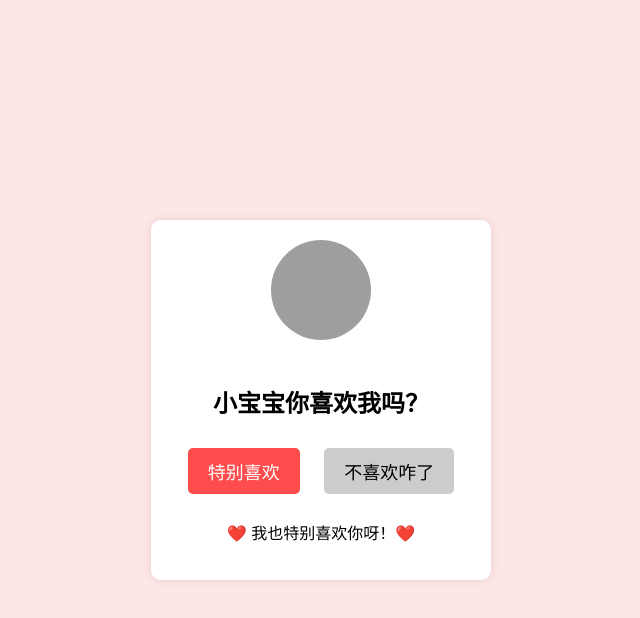
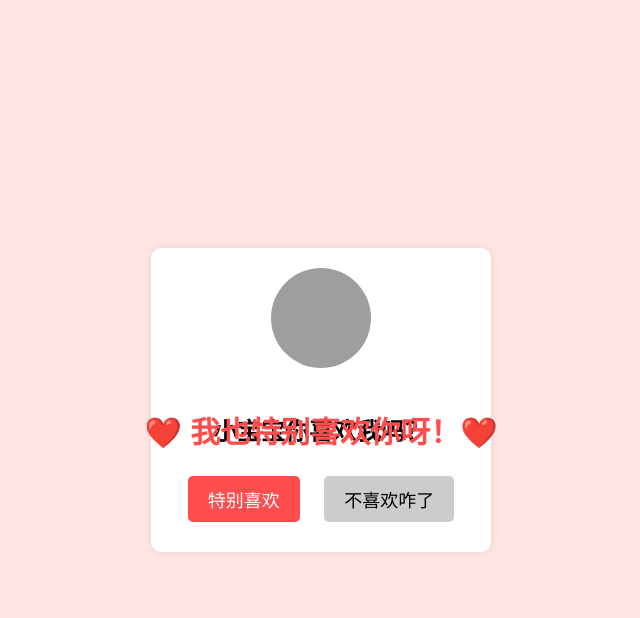
Before and after one commit to Leo0410wjy/love-question, a plain HTML site: page index.html in a window 1280 px wide. Both pictures are taken after a click on the button "特别喜欢". Shown: the whole page, without its empty margins (319-959 px from the left). Drawn offline with Linux system fonts and the light colour scheme; grey boxes are pictures that could not be loaded.

Commit message:
Update index.html

```diff
--- a/index.html
+++ b/index.html
@@ -47,6 +47,16 @@
         h2 {
             font-size: 24px;
         }
+        #message {
+            position: fixed;
+            top: 50%;
+            left: 50%;
+            transform: translate(-50%, -50%);
+            font-size: 30px;
+            color: #ff4d4d;
+            font-weight: bold;
+            display: none;
+        }
     </style>
 </head>
 <body>
@@ -55,18 +65,31 @@
         <h2>小宝宝你喜欢我吗？</h2>
         <button class="yes" onclick="chooseLove('喜欢')">特别喜欢</button>
         <button class="no" onclick="chooseLove('不喜欢')">不喜欢咋了</button>
-        <p id="message"></p>
     </div>
+
+    <p id="message"></p>
 
     <script>
         function chooseLove(answer) {
             const messageElement = document.getElementById("message");
+
+            // Clear previous message
+            messageElement.style.display = "none";
+
+            // Show the new message with animation
             if (answer === '喜欢') {
                 messageElement.innerHTML = "❤️ 我也特别喜欢你呀！❤️";
+                messageElement.style.display = "block";
             } else if (answer === '不喜欢') {
                 messageElement.innerHTML = "求求你喜欢我嘛";
+                messageElement.style.display = "block";
                 createSecondQuestion();
             }
+
+            // Refresh the page after a brief delay
+            setTimeout(() => {
+                location.reload();
+            }, 2000);
         }
 
         function createSecondQuestion() {
@@ -84,6 +107,12 @@
         function finalAnswer(answer) {
             const messageElement = document.getElementById("message");
             messageElement.innerHTML = "❤️ 我也特别喜欢你呀！❤️";
+            messageElement.style.display = "block";
+
+            // Refresh the page after a brief delay
+            setTimeout(() => {
+                location.reload();
+            }, 2000);
         }
     </script>
 </body>
```
